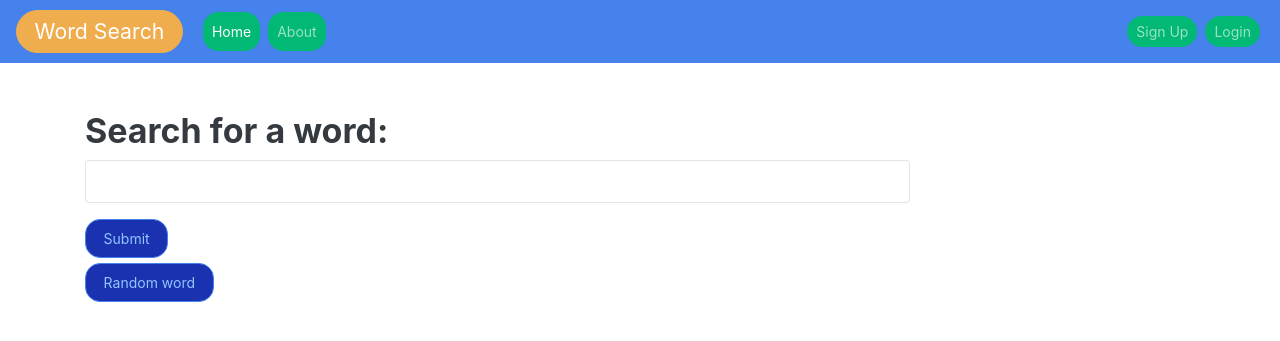
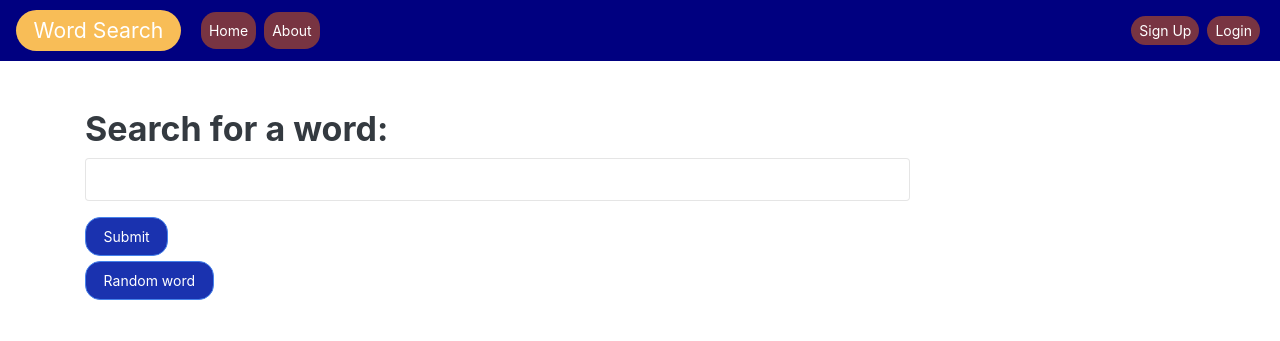
Before and after one commit to moayed-mustafa/word-seach-app, a Flask app: page /search/1/user in a window 1280 px wide. Shown: the top 341 px of the page. Run offline with Flask 2, Linux system fonts and the light colour scheme; some libraries are stand-ins or nearby versions.

Commit message:
setup adding word to user list, refactored

```diff
--- a/static/search.css
+++ b/static/search.css
@@ -1,14 +1,47 @@
 .btn-primary{
     background-color: #1a32af;
-    color:	#94c5ff
+    color:	white
+
+}
+.btn-primary:hover{
+    background-color: #f2e9da;
+    color:	#383838;
+    border: black
+
+}
+.btn-success{
+    background-color: #783442;
+    color:	white;
+    border: black
+
+}
+.btn-success:hover{
+    background-color: #f2e9da;
+    color:	#383838;
+    border: black
+
+}
+.btn-warning{
+    background-color: #f8bd57;
+    color:	white;
+    border: black
+
+}
+.btn-warning:hover{
+    background-color: #f2e9da;
+    color:	#383838;
+    border: black
 
 }
 #random{
     margin-top: 5px;
 }
-.bg-primary{
+/* .bg-primary{
     background-color: #1a32af;
-}
+} */
 #words{
     list-style: none;
 }
+.navy{
+    background: #000080;
+}
--- a/static/search.js
+++ b/static/search.js
@@ -13,19 +13,21 @@ let list = document.getElementById('words')
 let word = document.getElementById('wordInput')
 let rand = document.getElementById('random')
 let name_err = document.getElementById('name-err')
-let userListBtn  = `<button class='btn btn-warning mb-2' onClick= addWordToUserList()>Add to list</button>`
+
+
+
 let headerLi = document.createElement('li');
 headerLi.classList.add('list-group-item')
-let li = document.createElement('li');
-li.classList.add('list-group-item')
-let wordDataDiv = document.createElement('div')
-wordDataDiv.classList.add('word-data-div')
+
+// let li = document.createElement('li');
+// li.classList.add('list-group-item')
 let URL = "https://wordsapiv1.p.rapidapi.com/words/"
 let HEADERS =  {
     "x-rapidapi-host": "wordsapiv1.p.rapidapi.com",
     "x-rapidapi-key": "82d62a047fmsh74091241e57a04fp1b7385jsn57e8b551a5c6"
 }
 currentUrl = window.location.href
+// you can instead of donig this, just check if user is included here because of the ? that shows up sometimes
 guest_user =  currentUrl.slice(currentUrl.length-4,currentUrl.length )
 console.log(guest_user)
 
@@ -37,10 +39,7 @@ console.log(guest_user)
                                         //###### Functions   #####
                                         //#########################
 
-function addWordToUserList(e) {
-    console.log('hello')
-    console.log(this)
-}
+
 async function fetchWord(e) {
     e.preventDefault()
 
@@ -114,11 +113,9 @@ function handleWordNotEntered(){
 // show words on the screen
 function showWords(res) {
     console.log(res.data)
-    // create an li and give it an id
 
     clearUL()
 
-    // let id = 1;
     let span =  `
     <span>
     <h1> ${res.data.word}</h1>
@@ -137,7 +134,6 @@ function showRandomWord(res) {
     console.log(res)
     clearUL()
 
-    // let id = 1;
 
     let span = `
     <span>
@@ -198,12 +194,11 @@ function showRandomWord(res) {
 // ############################################################################################################
 function extractData(results) {
     console.log('activated!')
-    let id =1
+    let id =0
     results.forEach(result => {
         // craete an li here and add id to it
     my_li = document.createElement('li')
-    my_li.setAttribute('id', id)
-    id++
+
         // part of speech and defenition:
     pos = `<p><b>Part of Speech:</b>${result.partOfSpeech}</p>`
     my_li.innerHTML= pos
@@ -235,7 +230,25 @@ function extractData(results) {
             my_li.innerHTML += synTag
     }
             // add button
-            if (guest_user == 'user') { my_li.innerHTML += userListBtn }
+        if (guest_user == 'user') {
+            let flash = document.createElement('div')
+            let userListBtn = document.createElement('button')
+            userListBtn.innerHTML = 'Add'
+            userListBtn.setAttribute('id', id)
+            // Todo you should send to the my_api here to check if the word exist for the usr or not
+            // change color and innerHtml accordingly
+            userListBtn.classList.add('btn', 'btn-warning')
+            userListBtn.addEventListener('click', function (e){
+                handleWordClick(results, parseInt(this.id), flash)
+
+            })
+            // create a div to flash the user with:
+
+            my_li.append(flash)
+            my_li.append(userListBtn)
+
+            id++
+        }
             // add border
             my_li.classList.add('border', 'm2', 'p-2')
 
@@ -247,7 +260,28 @@ function extractData(results) {
 }
 
 // ############################################################################################################
+function handleWordClick(results, id, flash) {
+    console.log(results, id)
+    // Todo
+    // 1-you want to send this data: results[id] to your api route on user
+    // 2-handle adding the word to the database over there
+    // 3-send the ok back here
+    // 4- handle flashing the user
+    // console.log(flash)
+    // setTimeout(function () {
+    //     flash.classList.add('alert', 'alert-success')
+    //     flash.innerHTML = 'Word Added to List'
 
+    // }, 500)
+    // setTimeout(function () {
+    //     flash.innerHTML = ''
+    //     flash.classList.remove('alert', 'alert-success')
+    // },5000)
+    // 5- once the word is added, change the button color to red, and on click,send to my api to delete it form there.
+    console.log(results[id])
+
+
+}
 // ############################################################################################################
 
 function clearUL() {
--- a/templates/search.html
+++ b/templates/search.html
@@ -28,12 +28,12 @@
     <title>Word Search || Guest search</title>
 </head>
 <body>
-    <nav class="navbar navbar-expand-lg navbar-dark bg-primary cc_cursor">
+    <nav class="navbar navbar-expand-lg  cc_cursor navy" >
 
         <a class="navbar-brand btn btn-warning" href={{url_for('homepage')}}>Word Search</a>
 
 
-        <div class="collapse navbar-collapse" id="navbarColor01">
+        <div class="collapse navbar-collapse navy" id="navbarColor01">
           <ul class="navbar-nav mr-auto">
             <li class="nav-item active">
               <a class="nav-link btn btn-success m-1" href={{url_for('homepage')}}>Home <span class="sr-only">(current)</span></a>
```
